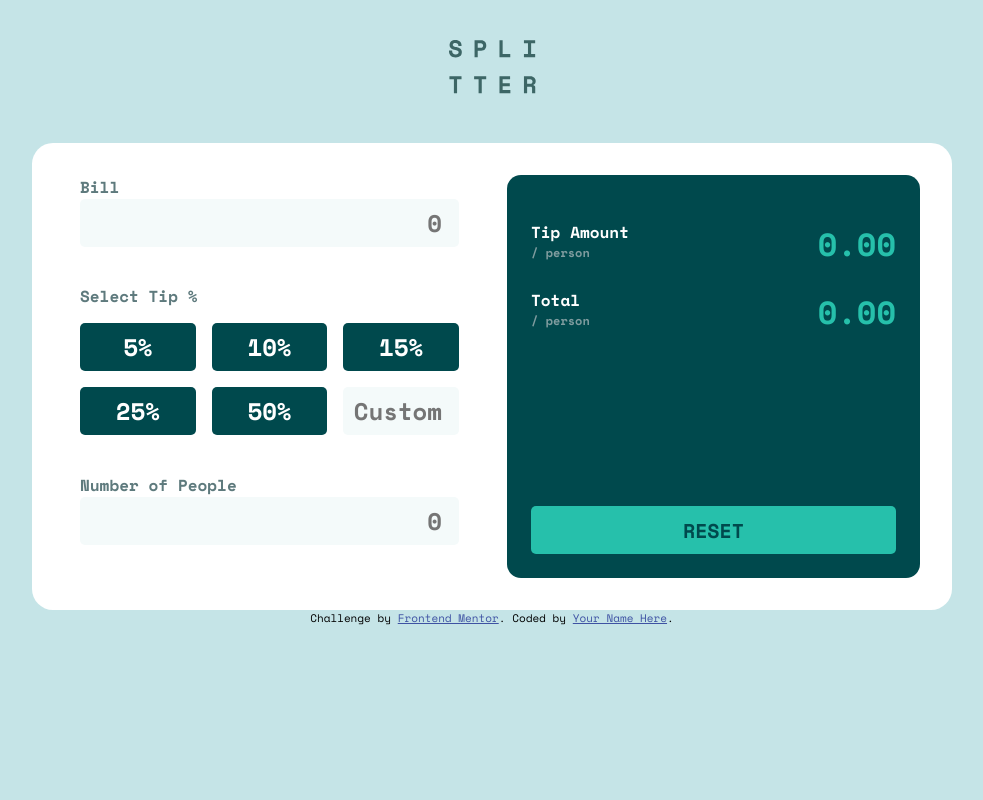
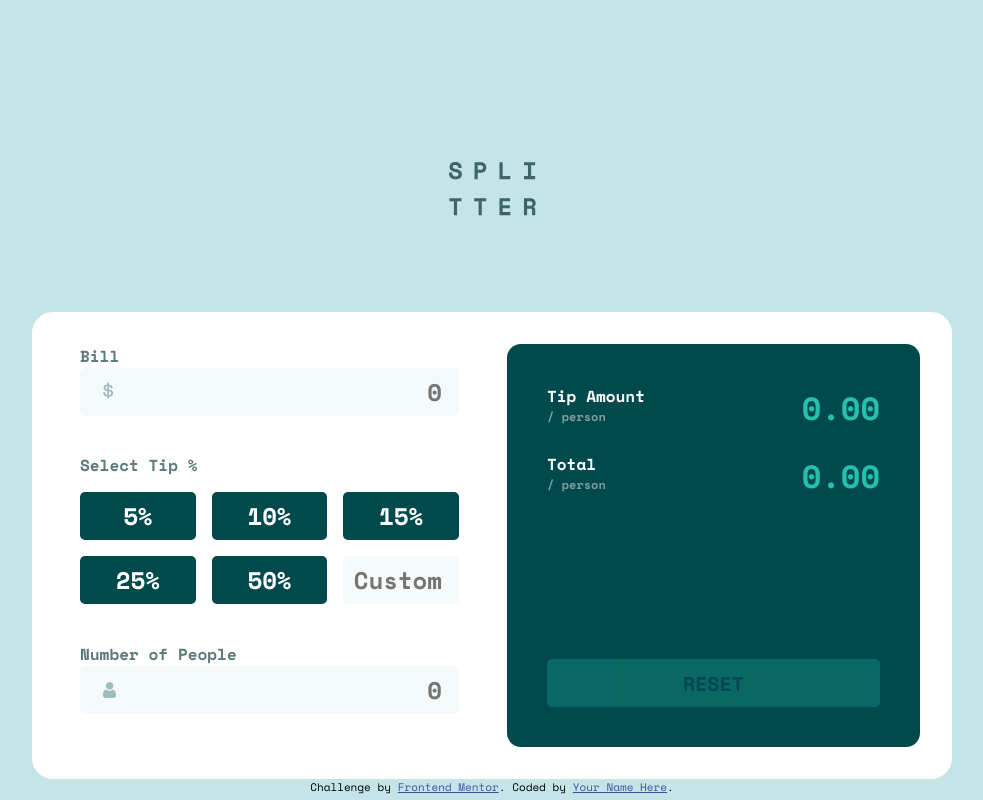
Before and after one commit to kingwell47/tip-calculator, a website: page index.html in a window 1280 px wide. Shown: the whole page, without its empty margins (148-1131 px from the left). Drawn offline with nearby package versions, Linux system fonts and the light colour scheme; files that its build step writes are made by us from their sources.

Commit message:
done with all non-js styling

```diff
--- a/app/scss/_functions.scss
+++ b/app/scss/_functions.scss
@@ -1,5 +1,6 @@
 @use "sass:math";
 
+//from Coder Coder YT channel
 @function rem($pixels, $context: 16) {
 	@return (math.div($pixels, $context)) * 1rem;
 }
--- a/app/scss/_globals.scss
+++ b/app/scss/_globals.scss
@@ -8,6 +8,8 @@
     --lightGrayishCyan1: hsl(185, 41%, 84%);
     --lightGrayishCyan2: hsl(189, 41%, 97%);
     --white: hsl(0, 0%, 100%);
+    --hoverCyan: hsl(173, 61%, 77%);
+
 
     //fonts
     --font: 'Space Mono', monospace;;
--- a/app/scss/_header.scss
+++ b/app/scss/_header.scss
@@ -1,6 +1,13 @@
 @use 'functions' as fnc;
+@use 'breakpoints' as mix;
 
 .logo {
     text-align: center;
     margin: fnc.rem(40) auto;
+
+    @include mix.breakpoint-up(medium) {
+        margin-top: fnc.rem(162);
+        margin-bottom: fnc.rem(87);
+
+    }
 }
--- a/app/scss/_result.scss
+++ b/app/scss/_result.scss
@@ -12,6 +12,10 @@
     padding: fnc.rem(24);
     border-radius: fnc.rem(14);
     padding-top: fnc.rem(45);
+
+    @include mix.breakpoint-up(large) {
+        padding: fnc.rem(40);
+    }
 
     label {
         display: flex;
@@ -54,6 +58,14 @@
         font-weight: 700;
         color: var(--veryDarkCyan);
         text-transform: uppercase;
+        transition: background-color 250ms ease-in-out;
 
+        &:disabled {
+            opacity: 25%;
+        }
+
+        &:hover:enabled {
+            background-color: var(--hoverCyan);
+        }
     }
 }
--- a/app/scss/_selector.scss
+++ b/app/scss/_selector.scss
@@ -14,6 +14,11 @@
         color: var(--darkGrayishCyan1);
     }
 
+    .input_icon {
+        position: absolute;
+    }
+
+
     input {
         padding-right: fnc.rem(17);
         height: fnc.rem(48);
@@ -25,41 +30,44 @@
         background-color: var(--lightGrayishCyan2);
         border: none;
         border-radius: fnc.rem(5);
+        cursor: pointer;
+
+        &:hover {
+            border: fnc.rem(2) solid var(--strongCyan);
+        }
+
     }
 
     &__bill-total {
         display: flex;
         flex-direction: column;
+        position: relative;
 
         input {
             margin-bottom: fnc.rem(28);
         }
+        span {
+            left: 6%;
+            top: 28%;
+        }
 
     }
 
-    &__tip-select {
+    &__selection {
         margin-bottom: fnc.rem(38);
-
     }
 
-    &__buttons {
+    &__value {
+        display: none;
+
+        &:checked + .selector__label {
+            background-color: var(--strongCyan);
+            color: var(--veryDarkCyan);
+        }
+    }
+
+    &__select {
         margin-top: fnc.rem(12);
-        button {
-            border: none;
-            border-radius: fnc.rem(5);
-            font-family: var(--font);
-            font-size: fnc.rem(24);
-            font-weight: 700;
-            color: var(--white);
-            background-color: var(--veryDarkCyan);
-        }
-
-        input {
-            width: 100%;
-            margin-bottom: 0;
-
-        }
-
         display: grid;
         grid-template-columns: 1fr 1fr;
         grid-template-rows: repeat(3, 1fr);
@@ -70,10 +78,46 @@
             grid-template-rows: repeat(2, 1fr);
         }
 
+        > label {
+            border-radius: fnc.rem(5);
+            padding-top: fnc.rem(6);
+            font-family: var(--font);
+            font-size: fnc.rem(24);
+            font-weight: 700;
+            color: var(--white);
+            background-color: var(--veryDarkCyan);
+            text-align: center;
+            cursor: pointer;
+            transition: all 250ms ease-in-out;
+
+            &:hover {
+                background-color: var(--hoverCyan);
+                color: var(--veryDarkCyan);
+            }
+        }
     }
+
+    &__custom {
+        width: 100%;
+        margin-bottom: 0;
+    }
+
+
 
     &__people-number {
         display: flex;
         flex-direction: column;
+        position: relative;
+
+        input {
+            &:invalid {
+                border: fnc.rem(2) solid orange;
+            }
+        }
+
+        span {
+            left: 6%;
+            top: 40%;
+        }
     }
 }
--- a/index.html
+++ b/index.html
@@ -25,28 +25,39 @@
   <main class="container">
     <div class="component">
       <section class="selector">
+
+        <form action="" id="tip-input">
           <div class="selector__bill-total">
             <label for="bill-total-display">Bill</label>
+            <span class="input_icon"><img src="/images/icon-dollar.svg" alt="Dollar Sign"></span>
             <input type="number" id="bill-total-display" min="0" placeholder="0">
           </div>
 
-
-        <div class="selector__tip-select">
-          <label for="tip-select-buttons">Select Tip %</label>
-          <div class="selector__buttons" id="tip-select-buttons">
-            <button class="percentage">5%</button>
-            <button class="percentage">10%</button>
-            <button class="percentage">15%</button>
-            <button class="percentage">25%</button>
-            <button class="percentage">50%</button>
-            <input type="number" placeholder="Custom">
+          <div class="selector__selection">
+            <label for="tip-select">Select Tip %</label>
+            <div class="selector__select" id="tip-select">
+                <input class="selector__value" type="radio" name="tip" value="5" id="five-percent">
+                <label class="selector__label" for="five-percent">5%</label>
+                <input class="selector__value" type="radio" name="tip" value="10" id="ten-percent">
+                <label class="selector__label" for="ten-percent">10%</label>
+                <input class="selector__value" type="radio" name="tip" value="15" id="fifteen-percent">
+                <label class="selector__label" for="fifteen-percent">15%</label>
+                <input class="selector__value" type="radio" name="tip" value="25" id="twenty-five-percent">
+                <label class="selector__label" for="twenty-five-percent">25%</label>
+                <input class="selector__value" type="radio" name="tip" value="50" id="fifty-percent">
+                <label class="selector__label" for="fifty-percent">50%</label>
+                <input class="selector__custom" type="number" placeholder="Custom">
             </div>
           </div>
 
+
           <div class="selector__people-number">
             <label for="number-of-people">Number of People </label>
+            <span class="input_icon"><img src="/images/icon-person.svg" alt="Person"></span>
             <input id="number-of-people" type="number" min="1" placeholder="0">
           </div>
+
+        </form>
 
       </section>
 
@@ -71,7 +82,7 @@
             <div class="result__amount" id="tip-total">0.00</div>
           </div>
         </div>
-        <button id="reset">
+        <button id="reset" disabled>
           Reset
         </button>
 
```
Also changed, not shown: notes.md (added, +9 -0 lines). Lines whose indentation alone changed are shown as unchanged.
